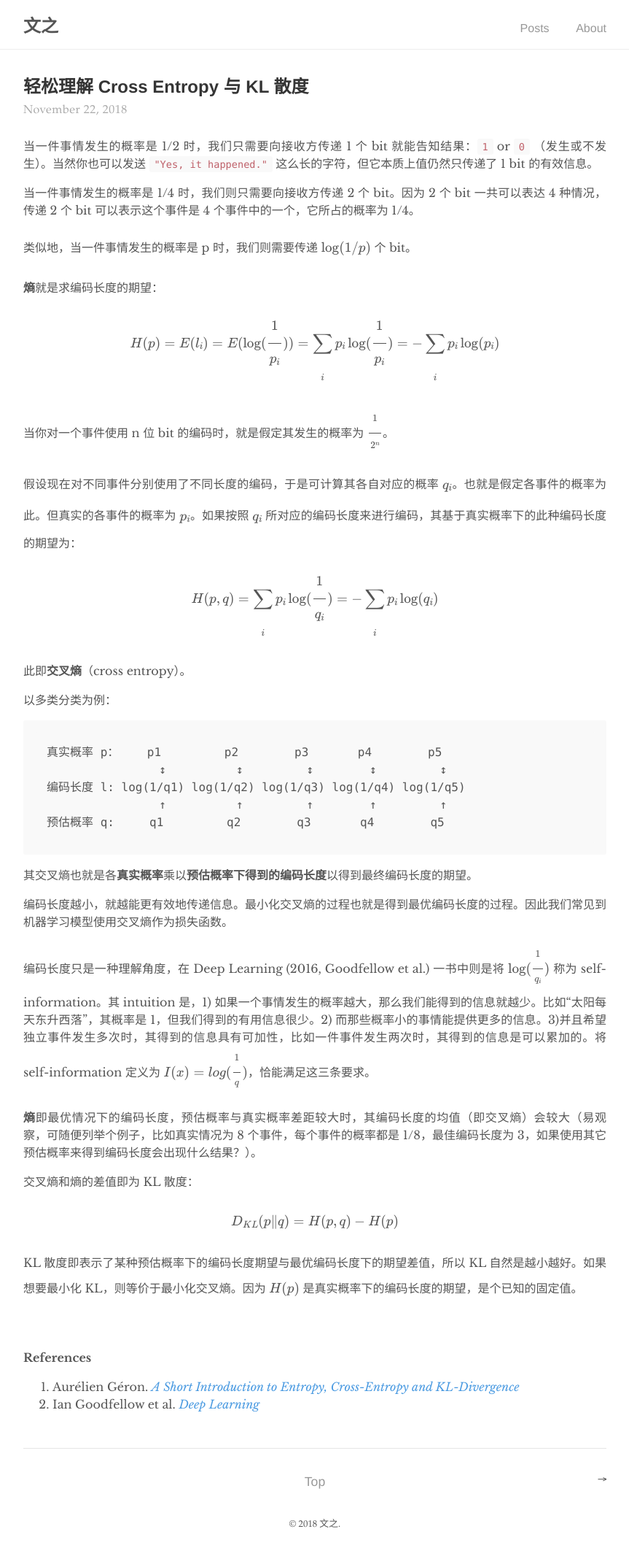
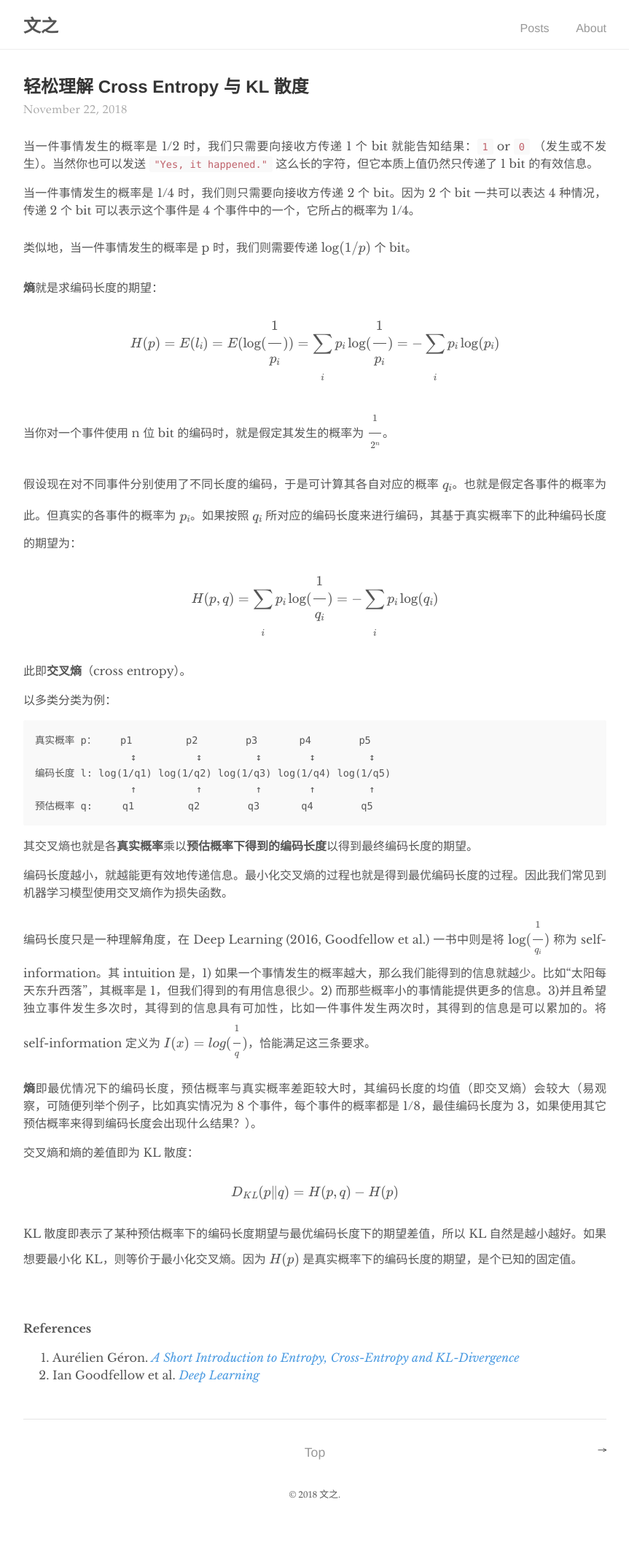
Before and after one commit to wen-zhi/wen-zhi.github.io, a Jekyll site: the page built from _posts/2018-11-22-cross-entropy-kl-divergence.md, in a window 1280 px wide. Shown: the whole page at 73% size, without its empty margins (208-1071 px from the left). Built offline with Jekyll 4.4.1, drawn with Linux system fonts in a browser that asks for light colours; formulas are drawn with MathJax 3; after the commit the page ends 2092 px from its top, so only the background shows below that.

Commit message:
minor format changes for code block

```diff
--- a/_sass/tale/_code.scss
+++ b/_sass/tale/_code.scss
@@ -13,12 +13,13 @@ code {
 
 pre {
   margin: 0 0 1rem;
+  padding: 1rem;
 }
 
 pre code {
   background-color: transparent;
   color: inherit;
-  font-size: 100%;
+  font-size: 85%;
   padding: 0;
 }
 
@@ -27,7 +28,6 @@ pre code {
   border-radius: 3px;
   line-height: 1.4;
   margin: 0 0 1rem;
-  padding: 1rem;
 
   pre {
     margin-bottom: 0;
--- a/_sass/tale/_variables.scss
+++ b/_sass/tale/_variables.scss
@@ -14,7 +14,7 @@ $code-color: #bf616a;
 $serif-primary: 'Libre Baskerville', 'Times New Roman', Times, serif;
 $serif-secondary: Palatino, 'Palatino LT STD', 'Palatino Linotype', 'Book Antiqua', 'Georgia', serif;
 $sans-serif: 'Helvetica Neue', 'Segoe UI', Helvetica, Arial, sans-serif;
-$monospaced: Menlo, Monaco, monospace;
+$monospaced: Menlo, Monaco, consolas, monospace;
 
 @mixin box-sizing($type: border-box) {
   -webkit-box-sizing: $type;
```
